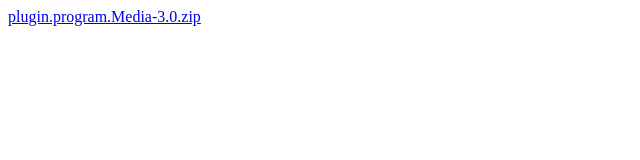
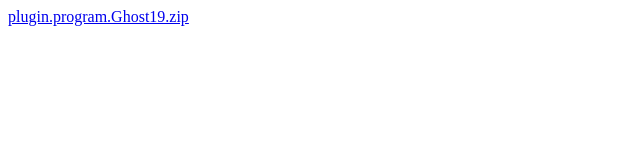
Before and after one commit to moshep15/mediacenter.github.io, a plain HTML site: page index.html in a window 1280 px wide. Shown: the full height of the page, 0-640 px from the left. Drawn offline with Linux system fonts and the light colour scheme.

Commit message:
Update index.html

```diff
--- a/index.html
+++ b/index.html
@@ -1 +1 @@
-<a href="plugin.program.Media-3.0.zip">plugin.program.Media-3.0.zip</a>
+<a href="plugin.program.Ghost19.zip">plugin.program.Ghost19.zip</a>
```
